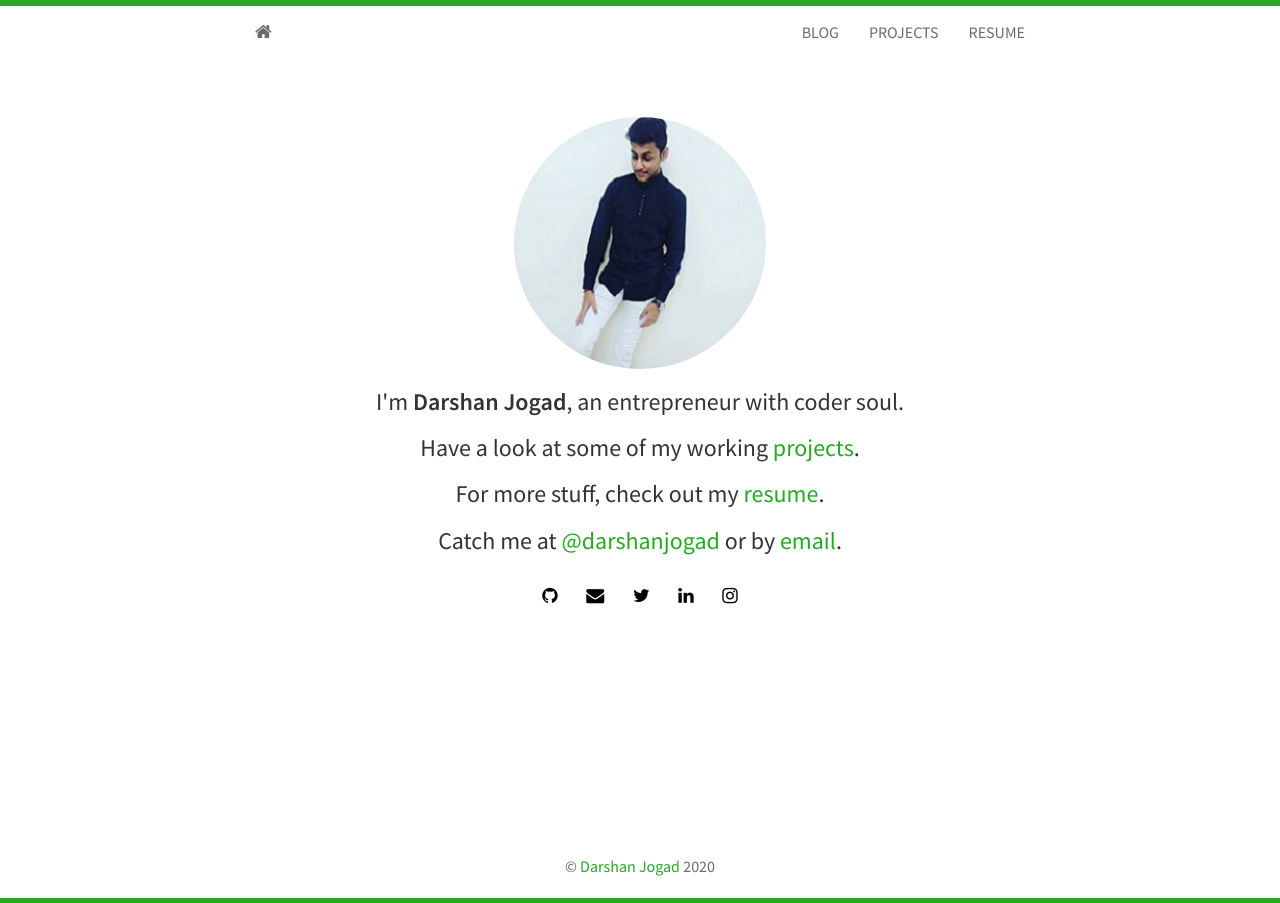
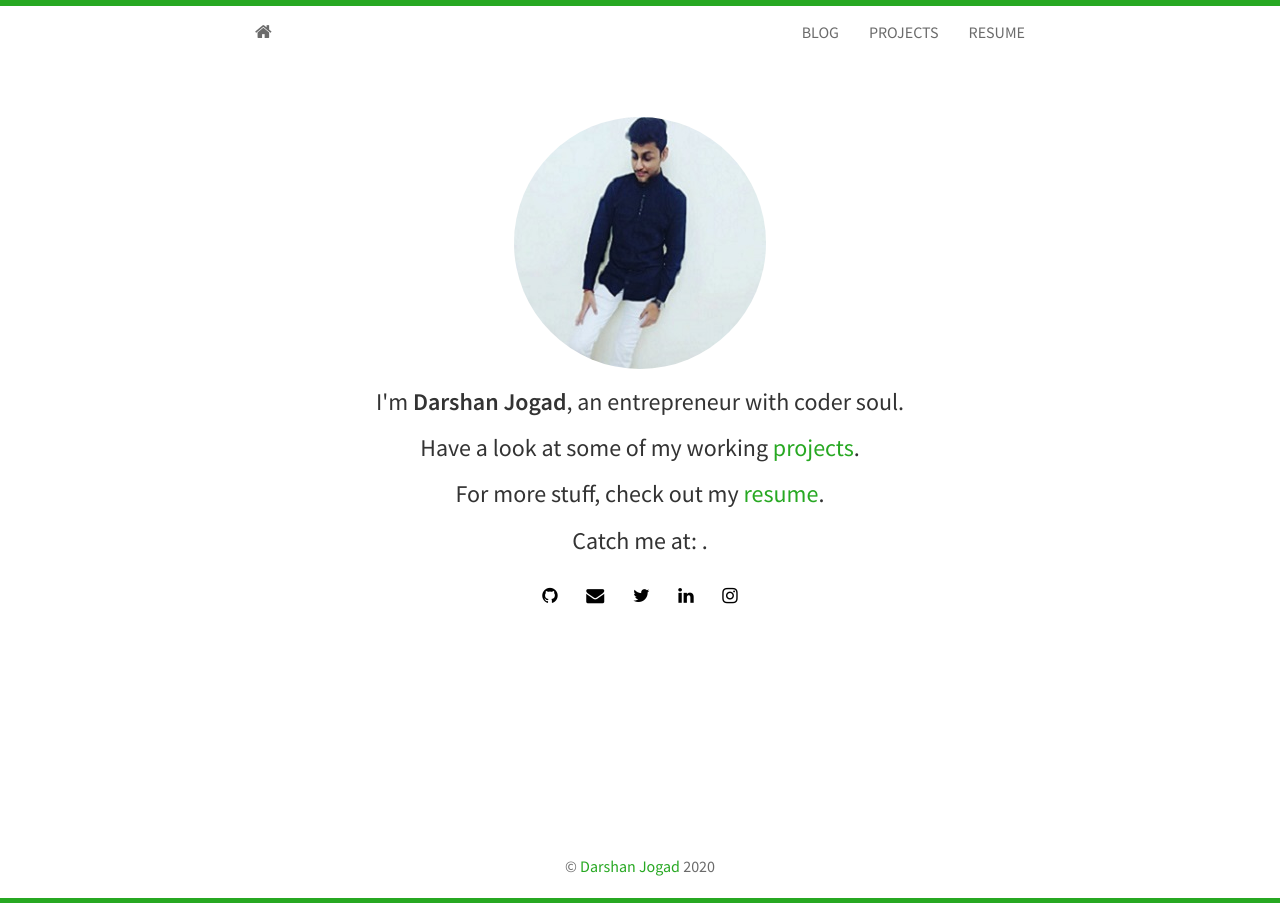
Before and after one commit to dmjogad/dmjogad.github.io, a Jekyll site: the page built from index.html, in a window 1280 px wide. Built offline with Jekyll 4.4.1, drawn with Linux system fonts in a browser that asks for light colours; nearby versions of some CDN libraries.

Commit message:
indexmodification

```diff
--- a/index.html
+++ b/index.html
@@ -10,7 +10,7 @@ layout: base
 	  <h3>I'm <strong>{{ site.author }}</strong>, an entrepreneur with coder soul.</h3>
 	  <h3>Have a look at some of my working <a href="/projects"> projects</a>.</h3>
 	  <h3>For more stuff, check out my <a href="{{ site.resume }}">resume</a>.</h3>
-	  <h3>Catch me at <a href="http://twitter.com/{{ site.twitter }}">@{{ site.twitter }}</a> or by <a href="mailto:{{ site.email }}">email</a>.</h3>
+	  <h3>Catch me at: .</h3>
 	  {% include social.html %}
 	</div>
 </section>
```
